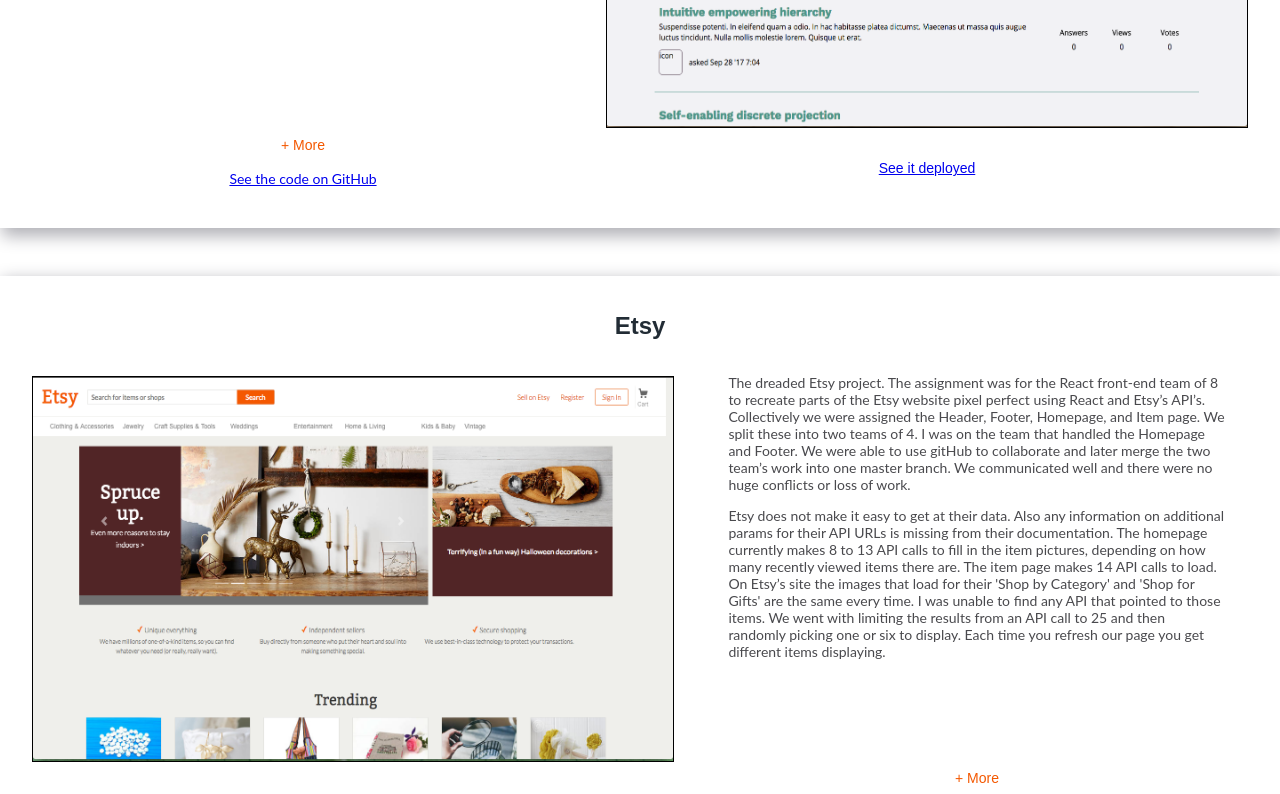
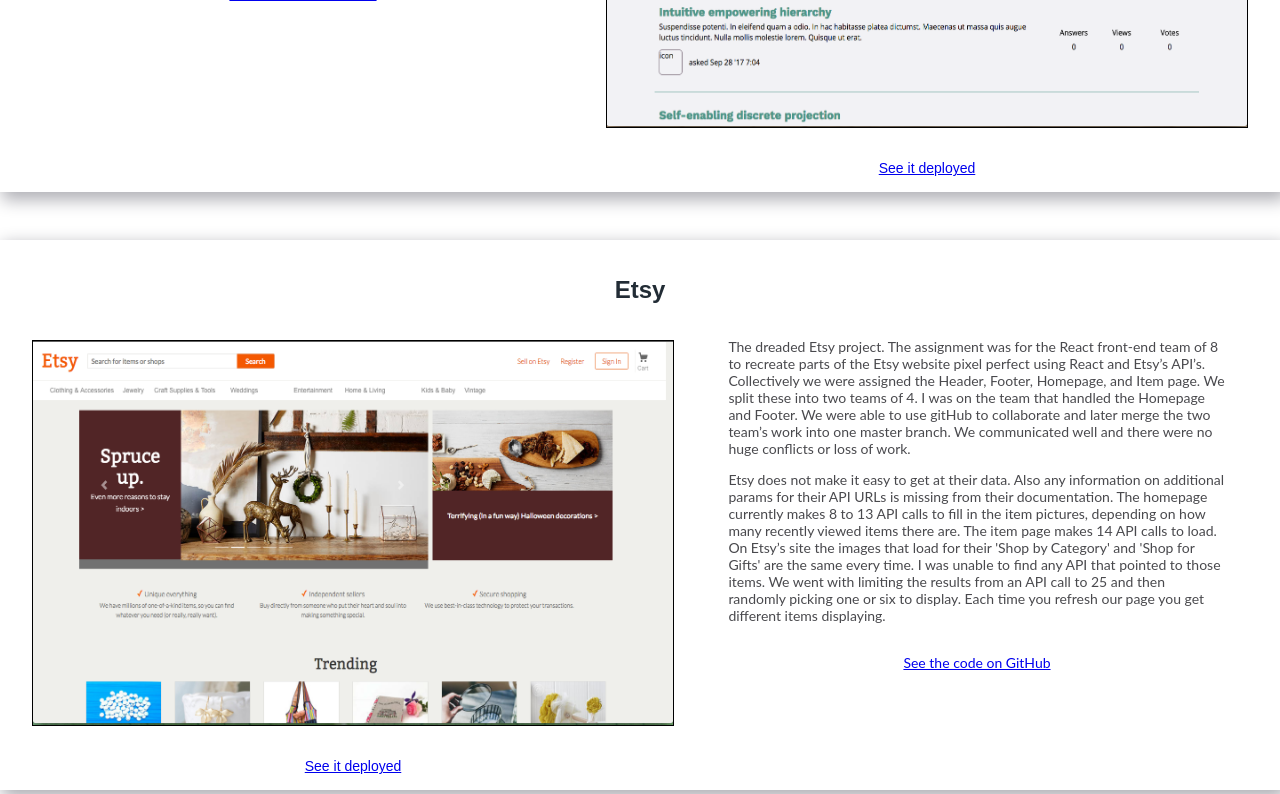
Before and after one commit to SamSteele01/portfolio, a React (Create React App) app: page / in a window 1280 px wide. Shown: the part 1920-2714 px from the top of the page. Built offline with nearby package versions, Linux system fonts and the light colour scheme.

Commit message:
Added height get methods

```diff
--- a/src/components/Projects.jsx
+++ b/src/components/Projects.jsx
@@ -57,16 +57,16 @@
 
         <TitleBar category={this.state.category1} description={this.state.description1} />
         <VideoSingle title={this.state.title1} video={this.state.video1} image={Image1} placeholder={placeholder} link={this.state.link1} text={projectText[1]} gitHub={this.state.gitHub1}/>
-        <Single title={this.state.title2} image={Image2} placeholder={placeholder} link={this.state.link2} text={projectText[2]} gitHub={this.state.gitHub2} backward={true}/>
-        <Single title={this.state.title3} image={Image3} placeholder={placeholder} link={this.state.link3} text={projectText[3]} gitHub={this.state.gitHub3}/>
+        <Single id={0} title={this.state.title2} image={Image2} placeholder={placeholder} link={this.state.link2} text={projectText[2]} gitHub={this.state.gitHub2} backward={true}/>
+        <Single id={1} title={this.state.title3} image={Image3} placeholder={placeholder} link={this.state.link3} text={projectText[3]} gitHub={this.state.gitHub3}/>
 
         <Hero imageClassName={this.state.heroImg2}
         // heroText={heroText[2]}
         />
 
         <TitleBar category={this.state.category2} description={this.state.description2} />
-        <Single title={this.state.title4} image={Image4} placeholder={placeholder} text={projectText[4]} gitHub={this.state.gitHub4} backward={true}/>
-        <Single title={this.state.title5} image={Image5} placeholder={placeholder} text={projectText[5]} gitHub={this.state.gitHub5} />
+        <Single id={2} title={this.state.title4} image={Image4} placeholder={placeholder} text={projectText[4]} gitHub={this.state.gitHub4} backward={true}/>
+        <Single id={3} title={this.state.title5} image={Image5} placeholder={placeholder} text={projectText[5]} gitHub={this.state.gitHub5} />
       </div>
     );
   }
--- a/src/components/Single.jsx
+++ b/src/components/Single.jsx
@@ -12,7 +12,7 @@
       mobileView: false,
       initdropdown: false,
       dropdownclassname: "text-container-minimized",
-      dropDownButtonText: "+ More",
+      dropDownButtonText: "v More",
     };
     this.handledropdown = this.handledropdown.bind(this);
     this.setMedia = this.setMedia.bind(this);
@@ -24,22 +24,28 @@
 
   componentDidMount(){
     window.addEventListener("resize", this.setMedia);
-
-    let textContainer = document.getElementsByClassName('text-container')[0];
+    console.log(this.refs);
+    let textContainer = document.getElementsByClassName('single-image')[this.props.id];
+    let paragraphsElem = document.getElementsByClassName('paragraphs')[this.props.id];
+    console.log('paragraphsElem: ', paragraphsElem);
     if (textContainer !== undefined && this.state.initdropdown === false){
-      const lineheight = document.defaultView.getComputedStyle(textContainer, null);
-      if (parseInt(lineheight.height, 10) > 150){
-        this.setState({ initdropdown: true });
-      }
+      const lineheight = textContainer.getBoundingClientRect();
+      console.log('lineheight: ', lineheight.height);
+      const paragraphsElemHeight = paragraphsElem.getBoundingClientRect().height;
+      console.log('paragraphsElemHeight: ', paragraphsElemHeight);
+      // if (parseInt(lineheight.height, 10) > 150){
+      //   console.log('lineheight.height: ', lineheight.height);
+      //   this.setState({ initdropdown: true });
+      // }
     }
   }
 
   handledropdown(event){
     event.preventDefault();
     if (this.state.dropdownclassname === "text-container-full"){
-      this.setState({ dropdownclassname: "text-container-minimized", dropDownButtonText: "+ More" });
+      this.setState({ dropdownclassname: "text-container-minimized", dropDownButtonText: "v More" });
     } else if (this.state.dropdownclassname === "text-container-minimized"){
-      this.setState({ dropdownclassname: "text-container-full", dropDownButtonText: "- Less" });
+      this.setState({ dropdownclassname: "text-container-full", dropDownButtonText: "^ Less" });
     }
   }
 
@@ -62,12 +68,14 @@
       picture = placeholder;
     }
 
-    let paragraphs = (<p></p>);
+    let paragraphs = (<div className="paragraphs"></div>);
+    let textPs = (<div></div>)
 
     if(text){
-      paragraphs = text.map((paragraph, index) =>{
+      textPs = text.map((paragraph, index) =>{
         return( < p key={index} >{paragraph}</p> )
       });
+      paragraphs = (<div className="paragraphs">{textPs}</div>)
     }
 
     let divImage =
--- a/src/styles/App.css
+++ b/src/styles/App.css
@@ -102,7 +102,6 @@
 .icon p {
   text-align: left;
   border: none;
-  height: auto;
 }
 .icon a {
   margin-top: 1rem;
@@ -204,7 +203,6 @@
 .flex-column p {
   text-align: left;
   border: none;
-  height: auto;
 }
 .flex-column a {
   margin-top: 1rem;
@@ -212,6 +210,7 @@
 .text-container {
   color: #49494d;
   padding: 0 3vw;
+  height: auto;
   font-family: 'Lato', 'Arial', sans-serif;
   padding-bottom: 25px;
 }
@@ -233,6 +232,9 @@
   -moz-box-shadow: inset 0px -70px 30px -30px #ffffff;
   box-shadow: inset 0px -70px 30px -30px #ffffff;
 }
+.text-container-full {
+  height: auto;
+}
 .text-container button {
   font-family: Arial;
   color: #f45800;
@@ -247,6 +249,9 @@
 .text-container button:hover {
   text-decoration: underline;
   opacity: 1;
+}
+.paragraphs {
+  height: auto;
 }
 .details-header {
   font-size: 16px;
--- a/src/styles/App.less
+++ b/src/styles/App.less
@@ -216,7 +216,7 @@
   & p{
     text-align: left;
     border: none;
-    height: auto;
+    // height: auto;
   }
   & a{
   margin-top: 1rem;
@@ -226,6 +226,7 @@
 .text-container{
   color: rgb(73, 73, 77);
   padding: 0 3vw;
+  height: auto;
   font-family: 'Lato', 'Arial', sans-serif;
   padding-bottom: 25px;
   // border-bottom: solid 1px #efefeb;
@@ -252,6 +253,10 @@
   box-shadow: inset 0px -70px 30px -30px rgba(255,255,255,1);
 }
 
+.text-container-full {
+  height: auto;
+}
+
 .text-container button{
   font-family: Arial;
   color: #f45800;
@@ -267,6 +272,10 @@
 .text-container button:hover{
   text-decoration: underline;
   opacity: 1;
+}
+
+.paragraphs {
+  height: auto;
 }
 
 .details-header{
```
